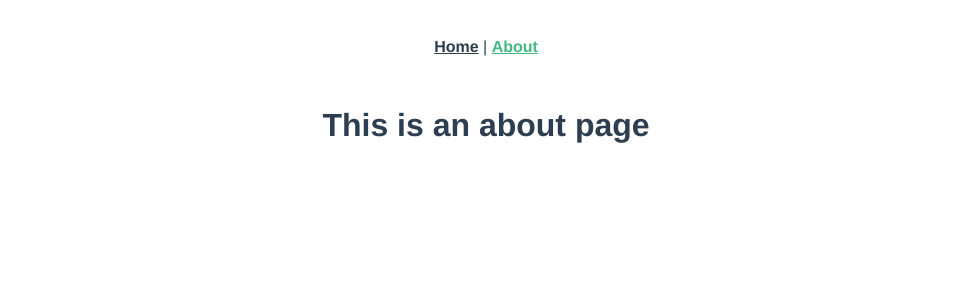
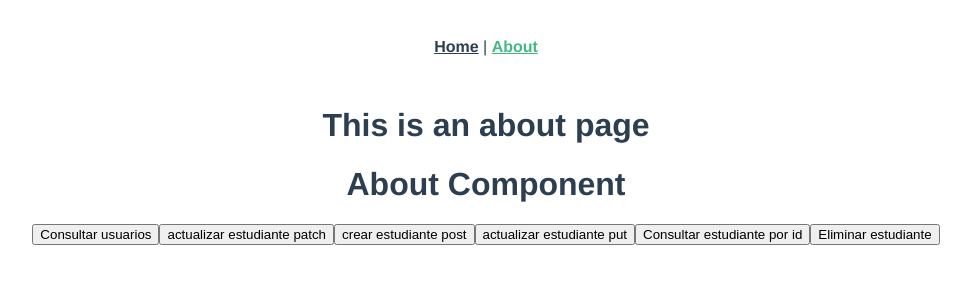
Before and after one commit to Kevin-022C/pw_u4_p9_kc, a Vue app: page /about in a window 1280 px wide. Shown: the top 300 px of the page, without its empty margins (154-1125 px from the left). Built offline with nearby package versions, Linux system fonts and the light colour scheme.

Commit message:
Taller 33:Integración FrontEnd (Vue.JS) y BackEnd (Quarkus)

```diff
--- a/src/Clients/MatriculaClient.js
+++ b/src/Clients/MatriculaClient.js
@@ -1,7 +1,61 @@
 // traeme con axios
 import axios from 'axios'
-const baseURL = 'http://localhost:8086/matricula/api/v1.0/estudiantes'
+// get
+const baseURL = '/matricula/api/v1.0/estudiantes'
 const consultarTodos = async () => {
-    const response = await axios.get(baseURL)
-    return response.data
+    const data = await axios.get(baseURL).then((res) => res.data)
+    console.log(data)
+    return data
 }
+//get
+const baseUrl1="/matricula/api/v1.0/estudiantes"
+const consultarPorId = async (id) => {
+    const data = await axios.get(`${baseUrl1}/${id}`).then((res) => res.data);
+    console.log(data)
+    return data
+}
+//post
+const baseUrl2="/matricula/api/v1.0/estudiantes"
+const guardar = async (estudiante) => {
+    const data = await axios.post(baseUrl2, estudiante).then((res) => res.data);
+    console.log(data)
+    return data
+}
+//put
+const actualizar = async (id,estudiante) => {
+    const data = await axios.put(`${baseUrl2}/${id}`, estudiante).then((res) => res.data);
+    console.log(data)
+    return data
+}
+//patch
+const actualizarParcial = async (id,estudiante) => {
+    const data = await axios.patch(`${baseUrl2}/${id}`, estudiante).then((res) => res.data);
+    console.log(data)
+    return data
+}
+//delete
+const eliminar = async (id) => {
+    const data = await axios.delete(`${baseUrl2}/${id}`).then((res) => res.data);
+    console.log(data)
+    return data
+}
+// crear una fachada y exportarla
+export const actualizarFachada = async (id,estudiante) => {
+   return await actualizar(id,estudiante)
+}
+export const guardarFachada = async (estudiante) => {
+    return await guardar(estudiante)
+}
+export const consultarTodosFachada = async () => {
+    return await consultarTodos()
+}
+//get
+export const consultarPorIdFachada = async (id) => {
+    return await consultarPorId(id)
+}
+export const actualizarParcialFachada = async (id,estudiante) => {
+   return await actualizarParcial(id,estudiante)
+}
+export const borrarFachada = async (id) => {
+    return await eliminar(id)
+}
--- /dev/null
+++ b/src/components/AboutComponent.vue
@@ -0,0 +1,78 @@
+
+<template>
+  <div>
+    <h1>About Component</h1>
+    <button @click="consultarUsuarios">Consultar usuarios</button>
+    <button @click="actualizarEstudiantePatch">actualizar estudiante patch</button>
+    <button @click="crearEstudiante">crear estudiante post</button>
+    <button @click="actualizarEstudiantePut">actualizar estudiante put</button>
+    <button @click="consultarEstudiantePorId">Consultar estudiante por id</button>
+    <button @click="eliminarEstudiante">Eliminar estudiante</button>
+  </div>
+</template>
+
+<script>
+import {
+  consultarTodosFachada,
+  guardarFachada,
+  actualizarFachada,
+  consultarPorIdFachada,
+  actualizarParcialFachada,
+  borrarFachada
+} from '../Clients/MatriculaClient'
+
+export default {
+  name: 'AboutComponent',
+  methods: {
+    async consultarUsuarios() {
+      console.log("Consultando todos los usuarios...");
+      const data = await consultarTodosFachada();
+      console.log("Usuarios:", data);
+    },
+    async consultarEstudiantePorId() {
+      const id = 1; // ID de ejemplo
+      console.log(`Consultando estudiante con ID: ${id}...`);
+      const data = await consultarPorIdFachada(id);
+      console.log("Estudiante:", data);
+    },
+    async crearEstudiante() {
+      const estudiante = {
+        nombre: "Juan",
+        apellido: "Perez",
+        cedula: "1234567890"
+      };
+      console.log("Creando estudiante...", estudiante);
+      const data = await guardarFachada(estudiante);
+      console.log("Estudiante creado:", data);
+    },
+    async actualizarEstudiantePut() {
+      const id = 1; // ID de ejemplo
+      const estudiante = {
+        nombre: "Juan Modificado",
+        apellido: "Perez Modificado",
+        fechaNacimiento: "2000-01-01",
+        provincia: "Provincia Ejemplo",
+        genero: "Masculino"
+      };
+      console.log(`Actualizando (PUT) estudiante con ID: ${id}...`, estudiante);
+      const data = await actualizarFachada(id, estudiante);
+      console.log("Estudiante actualizado (PUT):", data);
+    },
+    async actualizarEstudiantePatch() {
+      const id = 1; // ID de ejemplo
+      const estudiante = {
+        nombre: "Juan Parcial"
+      };
+      console.log(`Actualizando (PATCH) estudiante con ID: ${id}...`, estudiante);
+      const data = await actualizarParcialFachada(id, estudiante);
+      console.log("Estudiante actualizado (PATCH):", data);
+    },
+    async eliminarEstudiante() {
+      const id = 1; // ID de ejemplo
+      console.log(`Eliminando estudiante con ID: ${id}...`);
+      const data = await borrarFachada(id);
+      console.log("Estudiante eliminado:", data);
+    }
+  }
+}
+</script>
--- a/src/views/AboutView.vue
+++ b/src/views/AboutView.vue
@@ -1,5 +1,17 @@
 <template>
   <div class="about">
     <h1>This is an about page</h1>
+    <AboutComponent />
   </div>
 </template>
+
+<script>
+import AboutComponent from '@/components/AboutComponent.vue'
+
+export default {
+  name: 'AboutView',
+  components: {
+    AboutComponent
+  }
+}
+</script>
--- a/vue.config.js
+++ b/vue.config.js
@@ -1,4 +1,13 @@
 const { defineConfig } = require('@vue/cli-service')
 module.exports = defineConfig({
-  transpileDependencies: true
+  transpileDependencies: true,
+  devServer: {
+    proxy: {
+      '/matricula': {
+        target: 'http://localhost:8086',
+        changeOrigin: true,
+        secure: false,
+      }
+    }
+  }
 })
```
